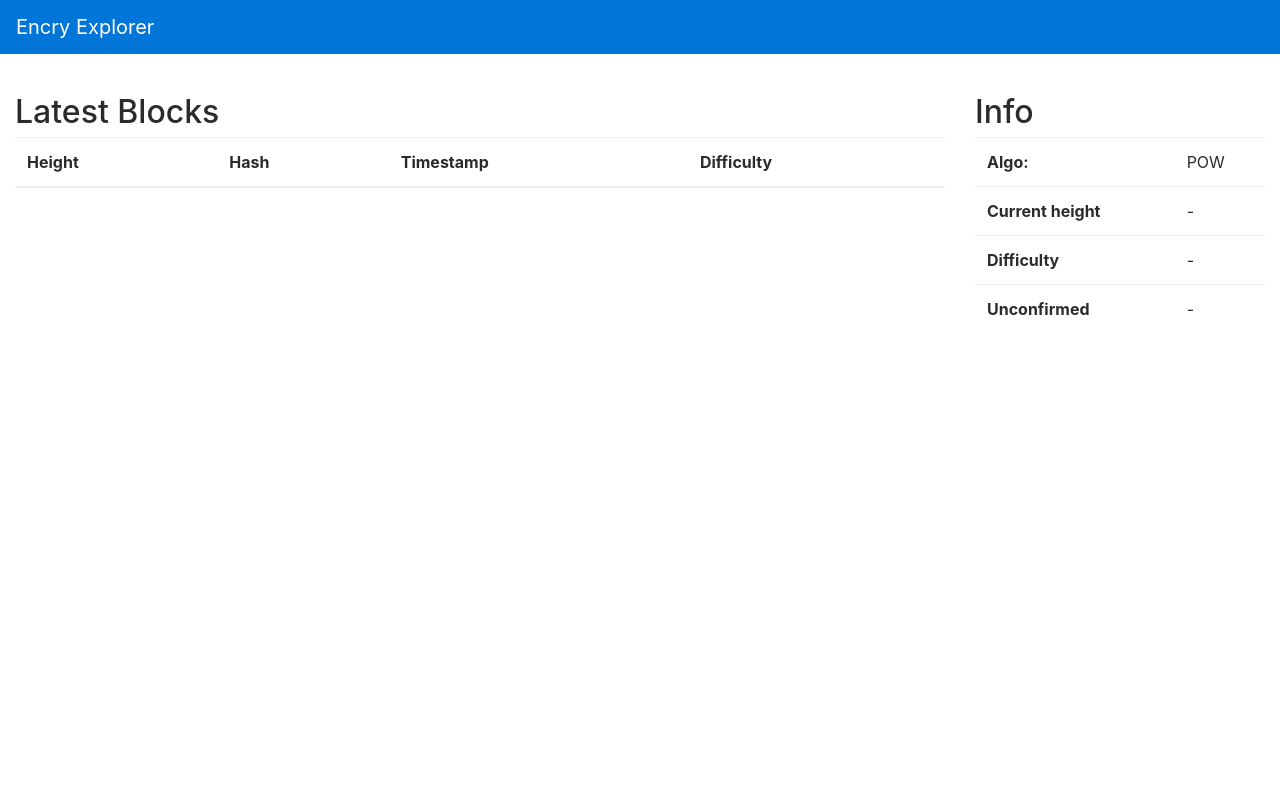
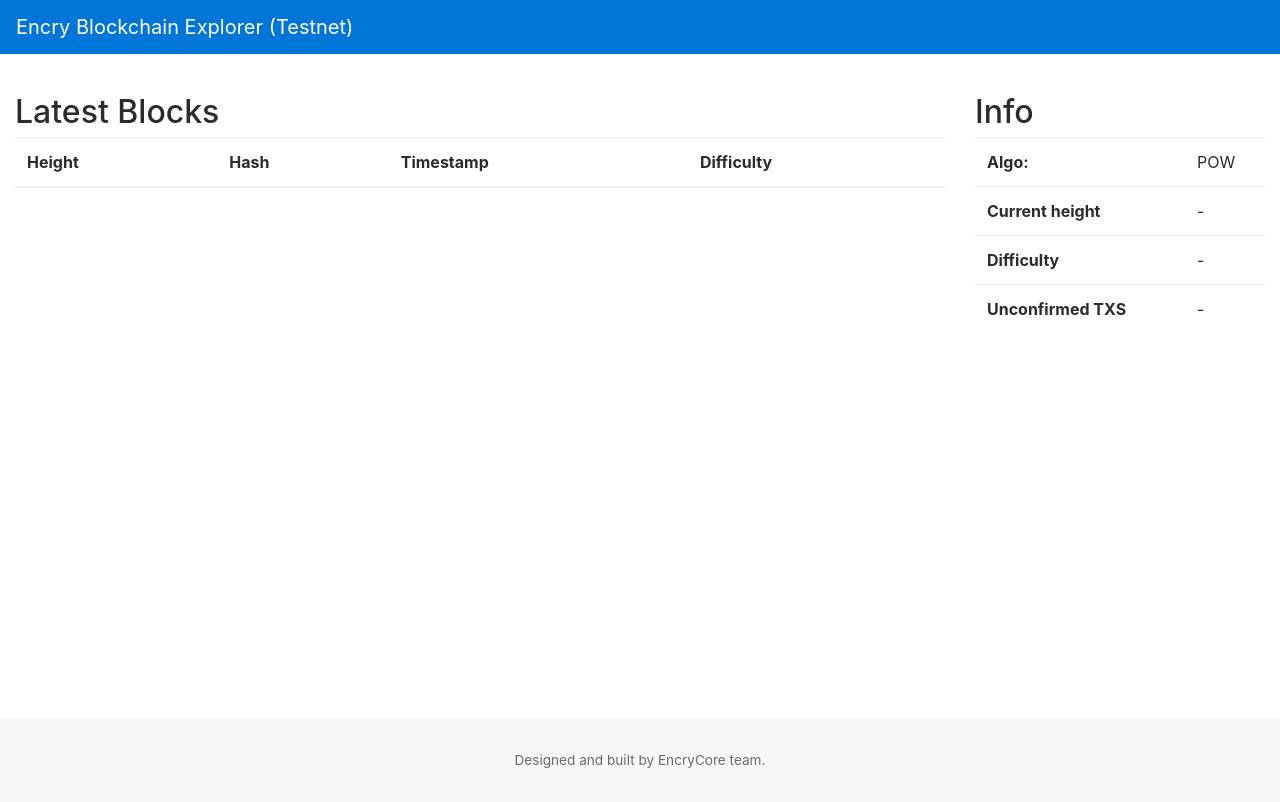
Before and after one commit to Bromel777/PyEncryExplorer, a Django app: page / in a window 1280 px wide. Before the commit the page ends 315 px from the top, so only its background shows below. Run offline with Django 3.2, Linux system fonts and the light colour scheme; lists and menus that the app fills with data are empty; some libraries are stand-ins or nearby versions.

Commit message:
Main page minor improvements.

```diff
--- a/templates/index.html
+++ b/templates/index.html
@@ -3,17 +3,27 @@
 <head>
     <meta charset="UTF-8">
     <title>Encry Blockchain Explorer</title>
-    <link rel="stylesheet" href="https://maxcdn.bootstrapcdn.com/bootstrap/4.0.0-alpha.6/css/bootstrap.min.css" integrity="sha384-rwoIResjU2yc3z8GV/NPeZWAv56rSmLldC3R/AZzGRnGxQQKnKkoFVhFQhNUwEyJ" crossorigin="anonymous">
+    <link rel="stylesheet" href="https://maxcdn.bootstrapcdn.com/bootstrap/4.0.0-alpha.6/css/bootstrap.min.css"
+          integrity="sha384-rwoIResjU2yc3z8GV/NPeZWAv56rSmLldC3R/AZzGRnGxQQKnKkoFVhFQhNUwEyJ" crossorigin="anonymous">
+    <style>
+        .bd-footer {
+            padding: 2rem 0 1rem;
+            margin-top: 4rem;
+            font-size: 85%;
+            text-align: center;
+            background-color: #f7f7f7
+        }
+    </style>
 </head>
 <body>
 
     <nav class="navbar navbar-inverse bg-primary">
       <a class="navbar-brand" href="#">
-        Encry Explorer
+        Encry Blockchain Explorer (Testnet)
       </a>
     </nav>
 
-    <div class="container-fluid" style="padding-top: 40px">
+    <div class="container-fluid" style="padding-top:40px;min-height:600px;">
         <div class="row">
             <div class="col-sm-9">
                 <h2>Latest Blocks</h2>
@@ -48,7 +58,7 @@
                             <td id="diff-cell">-</td>
                         </tr>
                         <tr>
-                            <th scope="row">Unconfirmed</th>
+                            <th scope="row">Unconfirmed TXS</th>
                             <td id="uncc-cell">-</td>
                         </tr>
                     </tbody>
@@ -57,6 +67,12 @@
         </div>
     </div>
 
+    <footer class="bd-footer text-muted">
+        <div class="container">
+            <p>Designed and built by EncryCore team.</p>
+        </div>
+    </footer>
+
     <script src="http://code.jquery.com/jquery-3.3.1.min.js" integrity="sha256-FgpCb/KJQlLNfOu91ta32o/NMZxltwRo8QtmkMRdAu8=" crossorigin="anonymous"></script>
     <script src="https://cdnjs.cloudflare.com/ajax/libs/tether/1.4.0/js/tether.min.js" integrity="sha384-DztdAPBWPRXSA/3eYEEUWrWCy7G5KFbe8fFjk5JAIxUYHKkDx6Qin1DkWx51bBrb" crossorigin="anonymous"></script>
     <script src="https://maxcdn.bootstrapcdn.com/bootstrap/4.0.0-alpha.6/js/bootstrap.min.js" integrity="sha384-vBWWzlZJ8ea9aCX4pEW3rVHjgjt7zpkNpZk+02D9phzyeVkE+jo0ieGizqPLForn" crossorigin="anonymous"></script>
@@ -64,7 +80,7 @@
     <script type="application/javascript">
 
         const protocol = "http://";
-        var nodes = ["127.0.0.1:9051"];
+        var nodes = ["172.16.10.55:9051", "172.16.10.56:9051", "172.16.10.57:9051", "172.16.10.58:9051"];
         var useNodeIdx = 0;
         var loadedBlocksIds = [];
 
```
